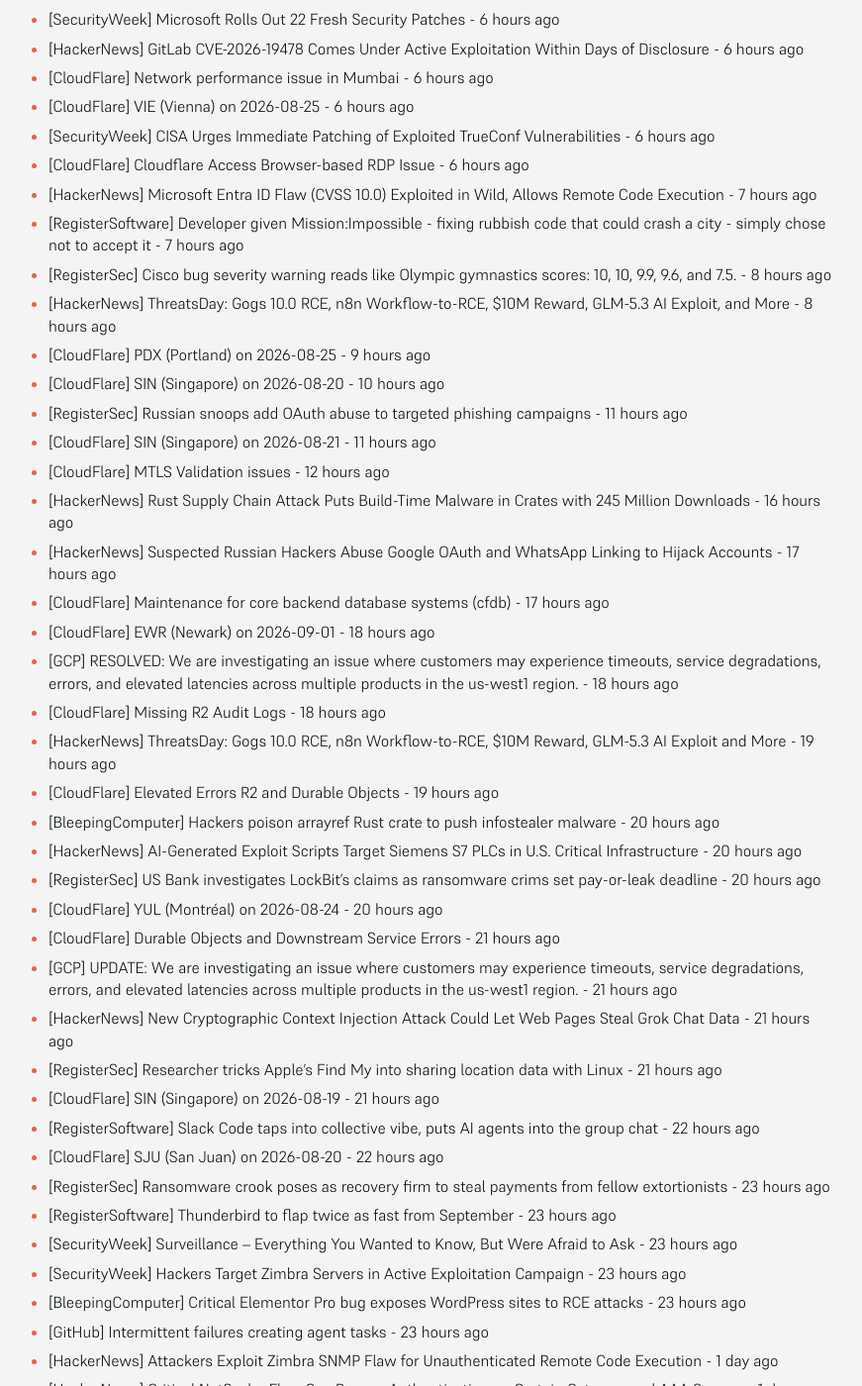
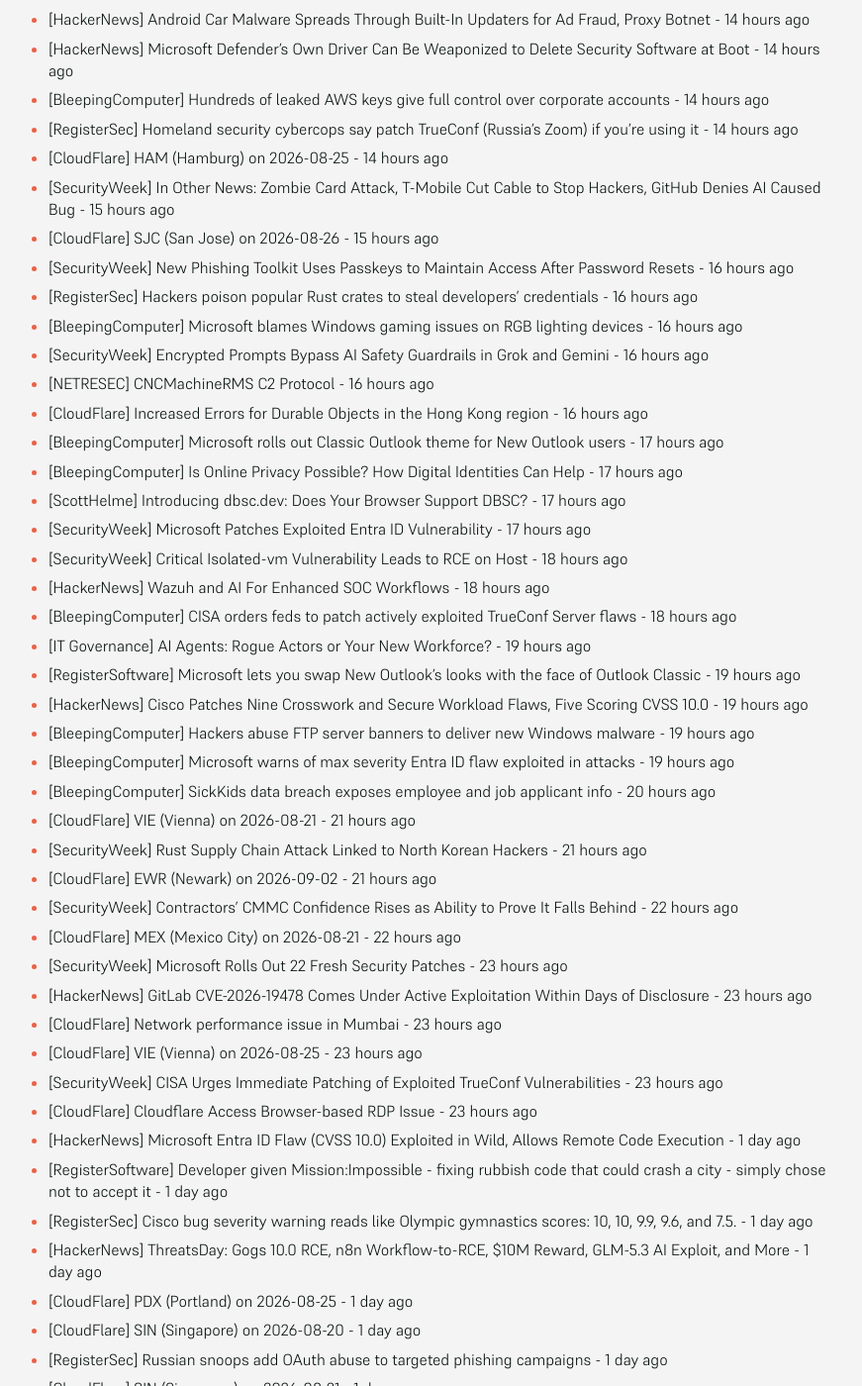
Before and after one commit to SecOpsNews/news, a Jekyll site: the page built from index.md, in a window 1280 px wide and 1400 px high, scrolled down 795 px. Shown: the whole window at 99% size, without its empty margins (215-1086 px from the left). Built offline with Jekyll 4.4.1, drawn with Linux system fonts in a browser that asks for light colours; some of the changed text lies outside the part shown.

Commit message:
New Feed

```diff
--- a/index.md
+++ b/index.md
@@ -9,64 +9,95 @@ description: Latest Updates
 
 <!-- SecOps start -->
 
-- [BleepingComputer] Microsoft rolls out Classic Outlook theme for New Outlook users - 6 minutes ago
-- [BleepingComputer] Is Online Privacy Possible? How Digital Identities Can Help - 6 minutes ago
-- [ScottHelme] Introducing dbsc.dev: Does Your Browser Support DBSC? - 6 minutes ago
-- [SecurityWeek] Microsoft Patches Exploited Entra ID Vulnerability - 53 minutes ago
-- [SecurityWeek] Critical Isolated-vm Vulnerability Leads to RCE on Host - 1 hour ago
-- [HackerNews] Wazuh and AI For Enhanced SOC Workflows - 1 hour ago
-- [BleepingComputer] CISA orders feds to patch actively exploited TrueConf Server flaws - 1 hour ago
-- [IT Governance] AI Agents: Rogue Actors or Your New Workforce? - 2 hours ago
-- [RegisterSoftware] Microsoft lets you swap New Outlook's looks with the face of Outlook Classic - 2 hours ago
-- [HackerNews] Cisco Patches Nine Crosswork and Secure Workload Flaws, Five Scoring CVSS 10.0 - 2 hours ago
-- [BleepingComputer] Hackers abuse FTP server banners to deliver new Windows malware - 2 hours ago
-- [BleepingComputer] Microsoft warns of max severity Entra ID flaw exploited in attacks - 2 hours ago
-- [BleepingComputer] SickKids data breach exposes employee and job applicant info - 3 hours ago
-- [CloudFlare] VIE (Vienna) on 2026-08-21 - 4 hours ago
-- [SecurityWeek] Rust Supply Chain Attack Linked to North Korean Hackers - 4 hours ago
-- [CloudFlare] EWR (Newark) on 2026-09-02 - 4 hours ago
-- [SecurityWeek] Contractors’ CMMC Confidence Rises as Ability to Prove It Falls Behind - 5 hours ago
-- [CloudFlare] MEX (Mexico City) on 2026-08-21 - 5 hours ago
-- [SecurityWeek] Microsoft Rolls Out 22 Fresh Security Patches - 6 hours ago
-- [HackerNews] GitLab CVE-2026-19478 Comes Under Active Exploitation Within Days of Disclosure - 6 hours ago
-- [CloudFlare] Network performance issue in Mumbai - 6 hours ago
-- [CloudFlare] VIE (Vienna) on 2026-08-25 - 6 hours ago
-- [SecurityWeek] CISA Urges Immediate Patching of Exploited TrueConf Vulnerabilities - 6 hours ago
-- [CloudFlare] Cloudflare Access Browser-based RDP Issue - 6 hours ago
-- [HackerNews] Microsoft Entra ID Flaw (CVSS 10.0) Exploited in Wild, Allows Remote Code Execution - 7 hours ago
-- [RegisterSoftware] Developer given Mission:Impossible - fixing rubbish code that could crash a city - simply chose not to accept it - 7 hours ago
-- [RegisterSec] Cisco bug severity warning reads like Olympic gymnastics scores: 10, 10, 9.9, 9.6, and 7.5. - 8 hours ago
-- [HackerNews] ThreatsDay: Gogs 10.0 RCE, n8n Workflow-to-RCE, $10M Reward, GLM-5.3 AI Exploit, and More - 8 hours ago
-- [CloudFlare] PDX (Portland) on 2026-08-25 - 9 hours ago
-- [CloudFlare] SIN (Singapore) on 2026-08-20 - 10 hours ago
-- [RegisterSec] Russian snoops add OAuth abuse to targeted phishing campaigns - 11 hours ago
-- [CloudFlare] SIN (Singapore) on 2026-08-21 - 11 hours ago
-- [CloudFlare] MTLS Validation issues - 12 hours ago
-- [HackerNews] Rust Supply Chain Attack Puts Build-Time Malware in Crates with 245 Million Downloads - 16 hours ago
-- [HackerNews] Suspected Russian Hackers Abuse Google OAuth and WhatsApp Linking to Hijack Accounts - 17 hours ago
-- [CloudFlare] Maintenance for core backend database systems (cfdb) - 17 hours ago
-- [CloudFlare] EWR (Newark) on 2026-09-01 - 18 hours ago
-- [GCP] RESOLVED: We are investigating an issue where customers may experience timeouts, service degradations, errors, and elevated latencies across multiple products in the us-west1 region. - 18 hours ago
-- [CloudFlare] Missing R2 Audit Logs - 18 hours ago
-- [HackerNews] ThreatsDay: Gogs 10.0 RCE, n8n Workflow-to-RCE, $10M Reward, GLM-5.3 AI Exploit and More - 19 hours ago
-- [CloudFlare] Elevated Errors R2 and Durable Objects - 19 hours ago
-- [BleepingComputer] Hackers poison arrayref Rust crate to push infostealer malware - 20 hours ago
-- [HackerNews] AI-Generated Exploit Scripts Target Siemens S7 PLCs in U.S. Critical Infrastructure - 20 hours ago
-- [RegisterSec] US Bank investigates LockBit's claims as ransomware crims set pay-or-leak deadline - 20 hours ago
-- [CloudFlare] YUL (Montréal) on 2026-08-24 - 20 hours ago
-- [CloudFlare] Durable Objects and Downstream Service Errors - 21 hours ago
-- [GCP] UPDATE: We are investigating an issue where customers may experience timeouts, service degradations, errors, and elevated latencies across multiple products in the us-west1 region. - 21 hours ago
-- [HackerNews] New Cryptographic Context Injection Attack Could Let Web Pages Steal Grok Chat Data - 21 hours ago
-- [RegisterSec] Researcher tricks Apple’s Find My into sharing location data with Linux - 21 hours ago
-- [CloudFlare] SIN (Singapore) on 2026-08-19 - 21 hours ago
-- [RegisterSoftware] Slack Code taps into collective vibe, puts AI agents into the group chat - 22 hours ago
-- [CloudFlare] SJU (San Juan) on 2026-08-20 - 22 hours ago
-- [RegisterSec] Ransomware crook poses as recovery firm to steal payments from fellow extortionists - 23 hours ago
-- [RegisterSoftware] Thunderbird to flap twice as fast from September - 23 hours ago
-- [SecurityWeek] Surveillance – Everything You Wanted to Know, But Were Afraid to Ask - 23 hours ago
-- [SecurityWeek] Hackers Target Zimbra Servers in Active Exploitation Campaign - 23 hours ago
-- [BleepingComputer] Critical Elementor Pro bug exposes WordPress sites to RCE attacks - 23 hours ago
-- [GitHub] Intermittent failures creating agent tasks - 23 hours ago
+- [BleepingComputer] Microsoft patches max severity code execution, privilege escalation flaws - 5 minutes ago
+- [CloudFlare] Network connectivity issues in Dubai (DXB) - 1 hour ago
+- [CloudFlare] Elevated R2 errors in Dubai (DXB) - 4 hours ago
+- [RegisterSec] AWS Security makes an inscrutable choice - 7 hours ago
+- [HackerNews] 14 Trojanized npm Packages Drop RedC2 4.0 Linux Backdoor With AI-Assisted C2 - 10 hours ago
+- [CloudFlare] Zero Trust Client Posture Failures - 10 hours ago
+- [CloudFlare] SIN (Singapore) on 2026-08-24 - 10 hours ago
+- [CloudFlare] SIN (Singapore) on 2026-08-25 - 10 hours ago
+- [HackerNews] Microsoft Patches Severe Entra ID Flaw (CVSS 10.0) Allowing Remote Code Execution - 13 hours ago
+- [BleepingComputer] New SynkLoader malware pushed in Microsoft Teams phishing campaign - 13 hours ago
+- [CloudFlare] ATL (Atlanta) on 2026-08-25 - 13 hours ago
+- [CloudFlare] Network Performance Issues in Asia Pacific Region - 13 hours ago
+- [CloudFlare] SSL/TLS Certificate Management Maintenance - 13 hours ago
+- [CloudFlare] SJC (San Jose) on 2026-08-25 - 13 hours ago
+- [CloudFlare] ORD (Chicago) on 2026-08-20 - 14 hours ago
+- [CloudFlare] NQZ (Astana) on 2026-08-21 - 14 hours ago
+- [CloudFlare] IAD (Ashburn) on 2026-08-24 - 14 hours ago
+- [SecurityWeek] Former NSA Director Paul Nakasone Launches National Security Advisory Firm - 14 hours ago
+- [HackerNews] Android Car Malware Spreads Through Built-In Updaters for Ad Fraud, Proxy Botnet - 14 hours ago
+- [HackerNews] Microsoft Defender's Own Driver Can Be Weaponized to Delete Security Software at Boot - 14 hours ago
+- [BleepingComputer] Hundreds of leaked AWS keys give full control over corporate accounts - 14 hours ago
+- [RegisterSec] Homeland security cybercops say patch TrueConf (Russia's Zoom) if you're using it - 14 hours ago
+- [CloudFlare] HAM (Hamburg) on 2026-08-25 - 14 hours ago
+- [SecurityWeek] In Other News: Zombie Card Attack, T-Mobile Cut Cable to Stop Hackers, GitHub Denies AI Caused Bug - 15 hours ago
+- [CloudFlare] SJC (San Jose) on 2026-08-26 - 15 hours ago
+- [SecurityWeek] New Phishing Toolkit Uses Passkeys to Maintain Access After Password Resets - 16 hours ago
+- [RegisterSec] Hackers poison popular Rust crates to steal developers' credentials - 16 hours ago
+- [BleepingComputer] Microsoft blames Windows gaming issues on RGB lighting devices - 16 hours ago
+- [SecurityWeek] Encrypted Prompts Bypass AI Safety Guardrails in Grok and Gemini - 16 hours ago
+- [NETRESEC] CNCMachineRMS C2 Protocol - 16 hours ago
+- [CloudFlare] Increased Errors for Durable Objects in the Hong Kong region - 16 hours ago
+- [BleepingComputer] Microsoft rolls out Classic Outlook theme for New Outlook users - 17 hours ago
+- [BleepingComputer] Is Online Privacy Possible? How Digital Identities Can Help - 17 hours ago
+- [ScottHelme] Introducing dbsc.dev: Does Your Browser Support DBSC? - 17 hours ago
+- [SecurityWeek] Microsoft Patches Exploited Entra ID Vulnerability - 17 hours ago
+- [SecurityWeek] Critical Isolated-vm Vulnerability Leads to RCE on Host - 18 hours ago
+- [HackerNews] Wazuh and AI For Enhanced SOC Workflows - 18 hours ago
+- [BleepingComputer] CISA orders feds to patch actively exploited TrueConf Server flaws - 18 hours ago
+- [IT Governance] AI Agents: Rogue Actors or Your New Workforce? - 19 hours ago
+- [RegisterSoftware] Microsoft lets you swap New Outlook's looks with the face of Outlook Classic - 19 hours ago
+- [HackerNews] Cisco Patches Nine Crosswork and Secure Workload Flaws, Five Scoring CVSS 10.0 - 19 hours ago
+- [BleepingComputer] Hackers abuse FTP server banners to deliver new Windows malware - 19 hours ago
+- [BleepingComputer] Microsoft warns of max severity Entra ID flaw exploited in attacks - 19 hours ago
+- [BleepingComputer] SickKids data breach exposes employee and job applicant info - 20 hours ago
+- [CloudFlare] VIE (Vienna) on 2026-08-21 - 21 hours ago
+- [SecurityWeek] Rust Supply Chain Attack Linked to North Korean Hackers - 21 hours ago
+- [CloudFlare] EWR (Newark) on 2026-09-02 - 21 hours ago
+- [SecurityWeek] Contractors’ CMMC Confidence Rises as Ability to Prove It Falls Behind - 22 hours ago
+- [CloudFlare] MEX (Mexico City) on 2026-08-21 - 22 hours ago
+- [SecurityWeek] Microsoft Rolls Out 22 Fresh Security Patches - 23 hours ago
+- [HackerNews] GitLab CVE-2026-19478 Comes Under Active Exploitation Within Days of Disclosure - 23 hours ago
+- [CloudFlare] Network performance issue in Mumbai - 23 hours ago
+- [CloudFlare] VIE (Vienna) on 2026-08-25 - 23 hours ago
+- [SecurityWeek] CISA Urges Immediate Patching of Exploited TrueConf Vulnerabilities - 23 hours ago
+- [CloudFlare] Cloudflare Access Browser-based RDP Issue - 23 hours ago
+- [HackerNews] Microsoft Entra ID Flaw (CVSS 10.0) Exploited in Wild, Allows Remote Code Execution - 1 day ago
+- [RegisterSoftware] Developer given Mission:Impossible - fixing rubbish code that could crash a city - simply chose not to accept it - 1 day ago
+- [RegisterSec] Cisco bug severity warning reads like Olympic gymnastics scores: 10, 10, 9.9, 9.6, and 7.5. - 1 day ago
+- [HackerNews] ThreatsDay: Gogs 10.0 RCE, n8n Workflow-to-RCE, $10M Reward, GLM-5.3 AI Exploit, and More - 1 day ago
+- [CloudFlare] PDX (Portland) on 2026-08-25 - 1 day ago
+- [CloudFlare] SIN (Singapore) on 2026-08-20 - 1 day ago
+- [RegisterSec] Russian snoops add OAuth abuse to targeted phishing campaigns - 1 day ago
+- [CloudFlare] SIN (Singapore) on 2026-08-21 - 1 day ago
+- [CloudFlare] MTLS Validation issues - 1 day ago
+- [HackerNews] Rust Supply Chain Attack Puts Build-Time Malware in Crates with 245 Million Downloads - 1 day ago
+- [HackerNews] Suspected Russian Hackers Abuse Google OAuth and WhatsApp Linking to Hijack Accounts - 1 day ago
+- [CloudFlare] Maintenance for core backend database systems (cfdb) - 1 day ago
+- [CloudFlare] EWR (Newark) on 2026-09-01 - 1 day ago
+- [GCP] RESOLVED: We are investigating an issue where customers may experience timeouts, service degradations, errors, and elevated latencies across multiple products in the us-west1 region. - 1 day ago
+- [CloudFlare] Missing R2 Audit Logs - 1 day ago
+- [HackerNews] ThreatsDay: Gogs 10.0 RCE, n8n Workflow-to-RCE, $10M Reward, GLM-5.3 AI Exploit and More - 1 day ago
+- [CloudFlare] Elevated Errors R2 and Durable Objects - 1 day ago
+- [BleepingComputer] Hackers poison arrayref Rust crate to push infostealer malware - 1 day ago
+- [HackerNews] AI-Generated Exploit Scripts Target Siemens S7 PLCs in U.S. Critical Infrastructure - 1 day ago
+- [RegisterSec] US Bank investigates LockBit's claims as ransomware crims set pay-or-leak deadline - 1 day ago
+- [CloudFlare] YUL (Montréal) on 2026-08-24 - 1 day ago
+- [CloudFlare] Durable Objects and Downstream Service Errors - 1 day ago
+- [GCP] UPDATE: We are investigating an issue where customers may experience timeouts, service degradations, errors, and elevated latencies across multiple products in the us-west1 region. - 1 day ago
+- [HackerNews] New Cryptographic Context Injection Attack Could Let Web Pages Steal Grok Chat Data - 1 day ago
+- [RegisterSec] Researcher tricks Apple’s Find My into sharing location data with Linux - 1 day ago
+- [CloudFlare] SIN (Singapore) on 2026-08-19 - 1 day ago
+- [RegisterSoftware] Slack Code taps into collective vibe, puts AI agents into the group chat - 1 day ago
+- [CloudFlare] SJU (San Juan) on 2026-08-20 - 1 day ago
+- [RegisterSec] Ransomware crook poses as recovery firm to steal payments from fellow extortionists - 1 day ago
+- [RegisterSoftware] Thunderbird to flap twice as fast from September - 1 day ago
+- [SecurityWeek] Surveillance – Everything You Wanted to Know, But Were Afraid to Ask - 1 day ago
+- [SecurityWeek] Hackers Target Zimbra Servers in Active Exploitation Campaign - 1 day ago
+- [BleepingComputer] Critical Elementor Pro bug exposes WordPress sites to RCE attacks - 1 day ago
+- [GitHub] Intermittent failures creating agent tasks - 1 day ago
 - [HackerNews] Attackers Exploit Zimbra SNMP Flaw for Unauthenticated Remote Code Execution - 1 day ago
 - [HackerNews] Critical NetScaler Flaw Can Bypass Authentication on Certain Gateway and AAA Servers - 1 day ago
 - [HackerNews] Isolated-vm Flaw Lets Sandboxed JavaScript Escape to Host for Potential RCE - 1 day ago
@@ -97,62 +128,18 @@ description: Latest Updates
 - [SecurityWeek] Critical GitLab Flaw Exploited Shortly After Disclosure - 1 day ago
 - [BleepingComputer] Microsoft says August Windows updates may cause gaming issues - 1 day ago
 - [SecurityWeek] Hackers Using AI to Target Siemens PLCs in Critical US Sectors - 1 day ago
-- [FullDisclosure] Cudy WR3000: Hard-coded JWT Secret to Root Command Injection - 1 day ago
-- [FullDisclosure] APPLE-SA-08-18-2026-1 Safari 26.6.1 - 1 day ago
-- [FullDisclosure] [0day-rubbish] Datalore On-Premises 2026.2.3 Unauthenticated RCE via InteractiveReport access-mapping flaw (9.8) - 1 day ago
-- [HackerNews] Elementor Pro Flaw Could Let Unauthenticated Attackers Upload PHP and Execute Code - 1 day ago
-- [FullDisclosure] [0day-rubbish] Tornado 2.11.3 Unauthenticated arbitrary file write to root RCE (storeTo=file: to cron) (9.8) - 1 day ago
-- [FullDisclosure] [0day-rubbish] ActiveFax Server 10.70 Unauthenticated LPD Ghostscript %pipe% SYSTEM RCE (9.8) - 1 day ago
-- [FullDisclosure] [0day-rubbish] RoboTask 11.0.5.1229 Unauthenticated REST API remote task execution (9.8) - 1 day ago
-- [FullDisclosure] [0day-rubbish] Gemini 7.3.0 Authenticated SQL injection to xp_cmdshell RCE (8.8) - 1 day ago
-- [FullDisclosure] [0day-rubbish] ONE Reporter 13.1 Authenticated RCE / privilege escalation via CommandExecutor (8.8) - 1 day ago
-- [FullDisclosure] [0day-rubbish] VMS 6.48.809 Authenticated command injection to root RCE (8.8) - 1 day ago
-- [CloudFlare] MRS (Marseille) on 2026-08-20 - 1 day ago
-- [CloudFlare] Network performance issue in Singapore - 1 day ago
-- [CloudFlare] ATL (Atlanta) on 2026-08-25 - 1 day ago
-- [BleepingComputer] OpenAI confirms ChatGPT is down as logins and signups fail - 1 day ago
-- [GrahamCluley] Smashing Security podcast #481: Never say this to a robot dog - 1 day ago
-- [CloudFlare] MRS (Marseille) on 2026-08-19 - 1 day ago
-- [CloudFlare] SSL/TLS Certificate Management Maintenance - 1 day ago
-- [RegisterSec] 'Not a theoretical risk,' feds warn as attackers use AI-made code to hack critical infrastructure controllers - 1 day ago
-- [CloudFlare] HKG (Hong Kong) on 2026-08-19 - 1 day ago
-- [CloudFlare] SJC (San Jose) on 2026-08-25 - 1 day ago
-- [BleepingComputer] Rogue ransomware affiliate poses as recovery firm to steal payments - 1 day ago
-- [CloudFlare] ORD (Chicago) on 2026-08-20 - 1 day ago
-- [CloudFlare] HAM (Hamburg) on 2026-08-25 - 1 day ago
-- [CloudFlare] SJC (San Jose) on 2026-08-26 - 1 day ago
-- [CloudFlare] IST (İstanbul) on 2026-08-20 - 1 day ago
-- [CloudFlare] VIE (Vienna) on 2026-08-21 - 1 day ago
-- [CloudFlare] EWR (Newark) on 2026-09-02 - 1 day ago
-- [CloudFlare] Elevated error rates in Chicago (ORD) region. - 1 day ago
-- [CloudFlare] MEX (Mexico City) on 2026-08-21 - 1 day ago
-- [CloudFlare] VIE (Vienna) on 2026-08-25 - 1 day ago
-- [BleepingComputer] Sakura Internet hack exposes data of up to 1.36 million accounts - 1 day ago
-- [BleepingComputer] Rogue ransomware affiliate poses as data recovery firm to steal payments - 1 day ago
-- [CloudFlare] BRU (Brussels) on 2026-08-19 - 1 day ago
-- [CloudFlare] PDX (Portland) on 2026-08-25 - 1 day ago
-- [BleepingComputer] Healthtech firm CareCloud data breach impacts 3.7 million patients - 1 day ago
-- [CloudFlare] SIN (Singapore) on 2026-08-20 - 1 day ago
-- [CloudFlare] SIN (Singapore) on 2026-08-21 - 1 day ago
-- [HackerNews] OpenAI Pauses Frontier RL Training as It Tightens Defenses Against Unsafe AI Behavior - 1 day ago
-- [HackerNews] Cloudflare Workers Spectre Attack Leaks JWT From Co-Located Worker at 12 Bits/Second - 1 day ago
-- [AWS] Service is operating normally: [RESOLVED] Increased Error Rates - 1 day ago
-- [RegisterSec] ICE boss to agents: Leave the Meta spy glasses at home - 1 day ago
-- [BleepingComputer] US warns of AI-powered attacks on Siemens PLCs in critical infrastructure - 1 day ago
-- [BleepingComputer] Hackers compromise 14,500 Dahua web cameras in 35-day campaign - 1 day ago
-- [CloudFlare] AMS (Amsterdam) on 2026-08-20 - 1 day ago
-- [CloudFlare] Maintenance for core backend database systems (cfdb) - 1 day ago
-- [CloudFlare] EWR (Newark) on 2026-09-01 - 1 day ago
-- [CloudFlare] Workers AI GLM 5.2 is unavailable - 1 day ago
-- [BleepingComputer] US charges Iranian hackers over $3.4 billion intellectual property theft - 1 day ago
-- [RegisterSec] Flock surveillance backlash mounts as fiendish Halloween plans circulate - 1 day ago
-- [AWS] Service impact: Increased Error Rates - 1 day ago
-- [BleepingComputer] Password spraying attacks surge 155x as hackers exploit MFA gaps - 1 day ago
-- [RegisterSec] Comcast gives its Wi-Fi motion detector a security makeover - 2 days ago
-- [HackerNews] Phishing 3.0: The Fight Moves to Agent Versus Agent - 2 days ago
-- [HackerNews] Hackers Compromised 14,500+ Dahua Devices Using Credential Attacks, Auth Bypasses, and P2P - 2 days ago
-- [HackerNews] SilkParasite Espionage Campaign Targets Central Asian Governments with Five New RATs - 2 days ago
-- [SecurityWeek] Virtual Event Today: CodeSecCon – Secure Your Code and Applications - 2 days ago
+- [FullDisclosure] Cudy WR3000: Hard-coded JWT Secret to Root Command Injection - 2 days ago
+- [FullDisclosure] APPLE-SA-08-18-2026-1 Safari 26.6.1 - 2 days ago
+- [FullDisclosure] [0day-rubbish] Datalore On-Premises 2026.2.3 Unauthenticated RCE via InteractiveReport access-mapping flaw (9.8) - 2 days ago
+- [HackerNews] Elementor Pro Flaw Could Let Unauthenticated Attackers Upload PHP and Execute Code - 2 days ago
+- [FullDisclosure] [0day-rubbish] Tornado 2.11.3 Unauthenticated arbitrary file write to root RCE (storeTo=file: to cron) (9.8) - 2 days ago
+- [FullDisclosure] [0day-rubbish] ActiveFax Server 10.70 Unauthenticated LPD Ghostscript %pipe% SYSTEM RCE (9.8) - 2 days ago
+- [FullDisclosure] [0day-rubbish] RoboTask 11.0.5.1229 Unauthenticated REST API remote task execution (9.8) - 2 days ago
+- [FullDisclosure] [0day-rubbish] Gemini 7.3.0 Authenticated SQL injection to xp_cmdshell RCE (8.8) - 2 days ago
+- [FullDisclosure] [0day-rubbish] ONE Reporter 13.1 Authenticated RCE / privilege escalation via CommandExecutor (8.8) - 2 days ago
+- [FullDisclosure] [0day-rubbish] VMS 6.48.809 Authenticated command injection to root RCE (8.8) - 2 days ago
+- [CloudFlare] MRS (Marseille) on 2026-08-20 - 2 days ago
+- [CloudFlare] Network performance issue in Singapore - 2 days ago
 
 
 <!-- SecOps end -->
```
